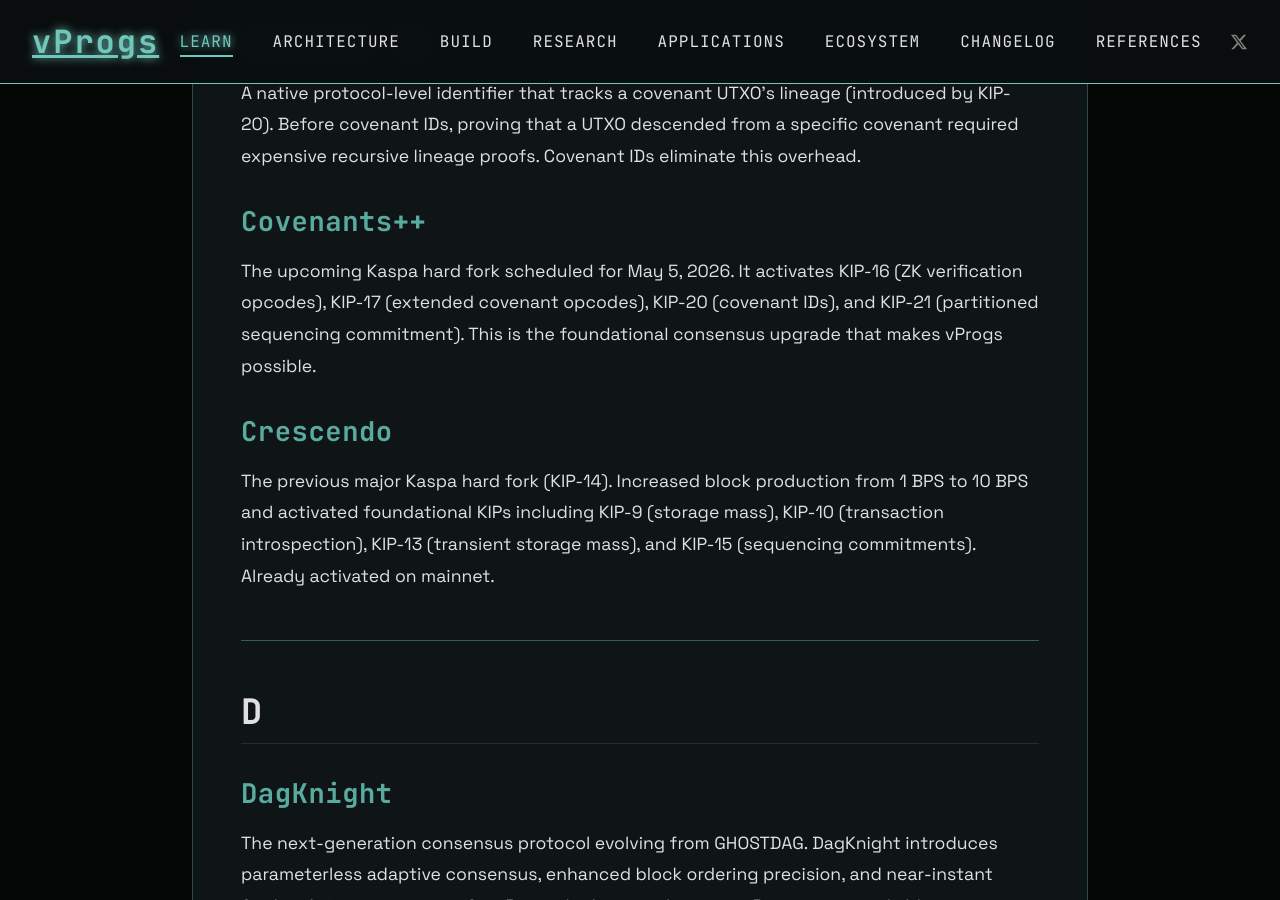
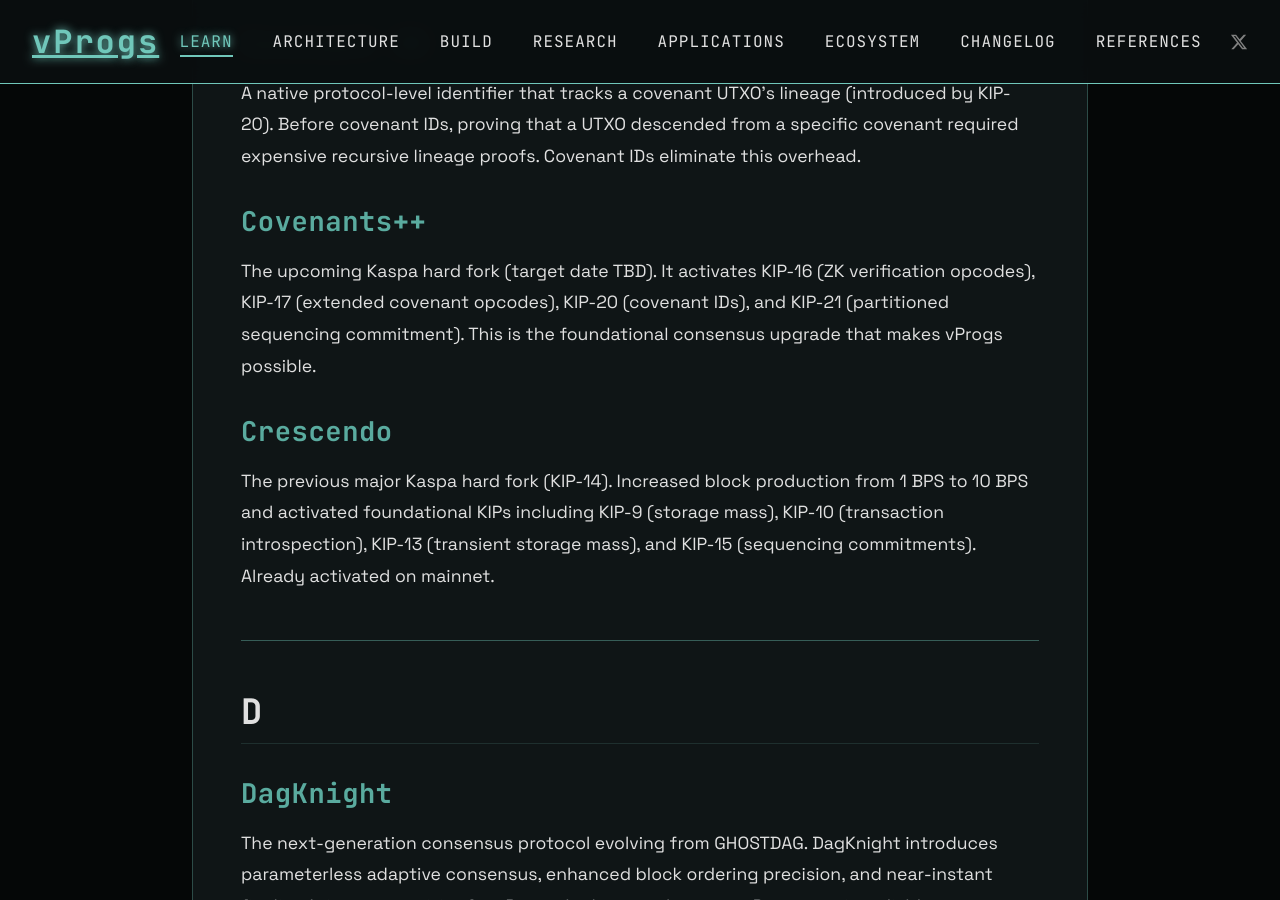
Before and after one commit to creative-inference/vprogs.xyz, a Jekyll site: the page built from learn/glossary.md, in a window 1280 px wide and 900 px high, scrolled down 3491 px. Built offline with Jekyll 4.4.1, drawn with Linux system fonts in a browser that asks for light colours.

Commit message:
Update Covenants++ hard fork date to TBD [auto]

```diff
--- a/learn/glossary.md
+++ b/learn/glossary.md
@@ -64,7 +64,7 @@
 A native protocol-level identifier that tracks a covenant UTXO's lineage (introduced by KIP-20). Before covenant IDs, proving that a UTXO descended from a specific covenant required expensive recursive lineage proofs. Covenant IDs eliminate this overhead.
 
 ### Covenants++
-The upcoming Kaspa hard fork scheduled for May 5, 2026. It activates KIP-16 (ZK verification opcodes), KIP-17 (extended covenant opcodes), KIP-20 (covenant IDs), and KIP-21 (partitioned sequencing commitment). This is the foundational consensus upgrade that makes vProgs possible.
+The upcoming Kaspa hard fork (target date TBD). It activates KIP-16 (ZK verification opcodes), KIP-17 (extended covenant opcodes), KIP-20 (covenant IDs), and KIP-21 (partitioned sequencing commitment). This is the foundational consensus upgrade that makes vProgs possible.
 
 ### Crescendo
 The previous major Kaspa hard fork (KIP-14). Increased block production from 1 BPS to 10 BPS and activated foundational KIPs including KIP-9 (storage mass), KIP-10 (transaction introspection), KIP-13 (transient storage mass), and KIP-15 (sequencing commitments). Already activated on mainnet.
```
